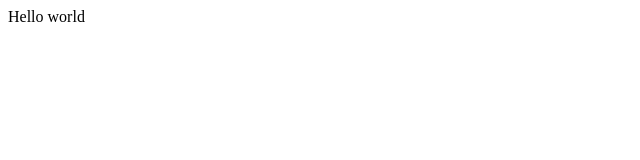
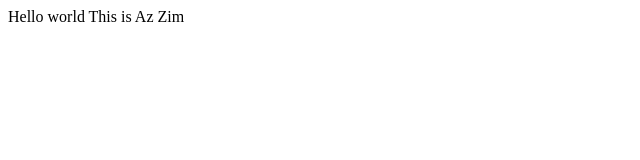
Before and after one commit to faryadmaalic92/Bootcamp2020-1, a plain HTML site: page index.html in a window 1280 px wide. Shown: the whole page, without its empty margins (0-640 px from the left). Drawn offline with Linux system fonts and the light colour scheme.

Commit message:
Update index.html

```diff
--- a/index.html
+++ b/index.html
@@ -9,5 +9,6 @@
 </head>
 <body>
     Hello world
+    This is Az Zim
 </body>
 </html>
```
